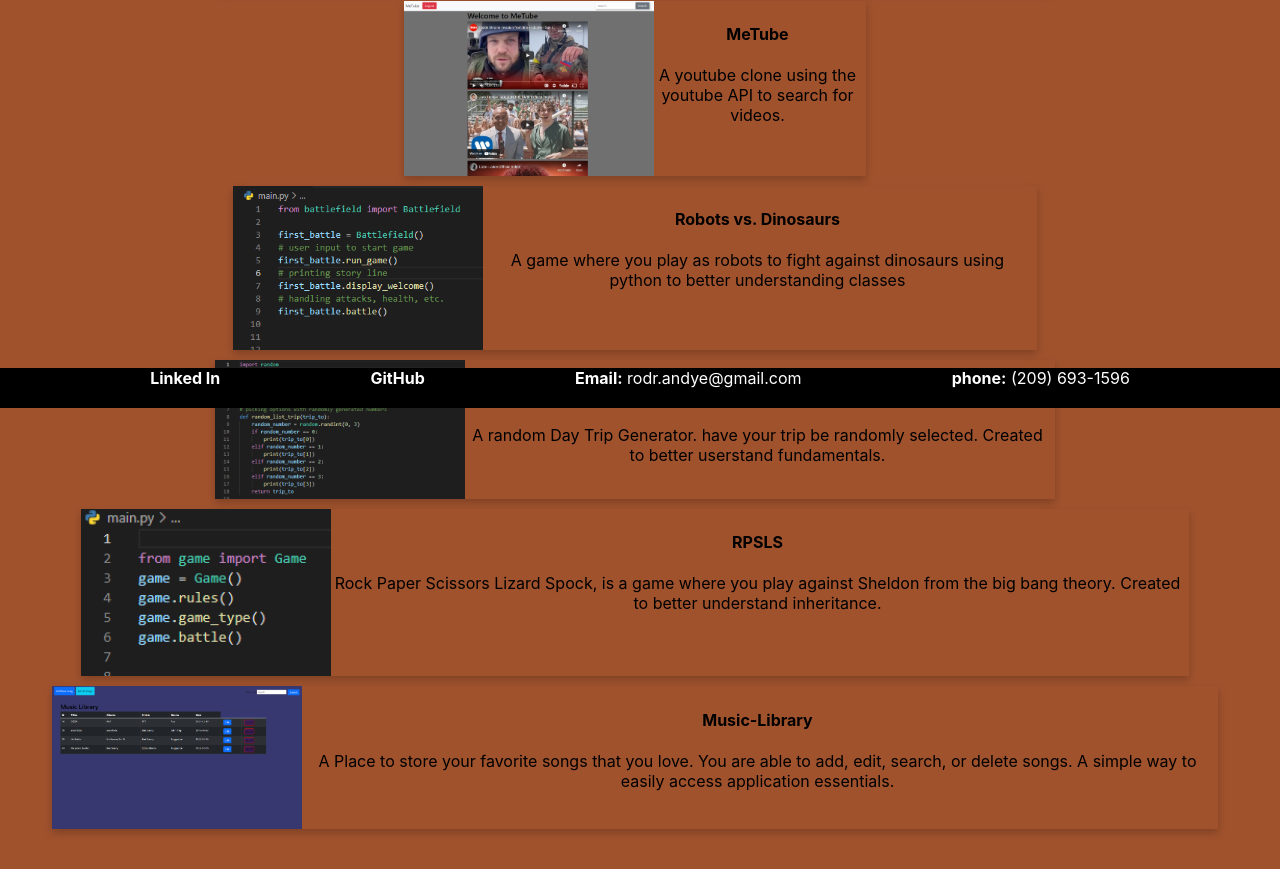
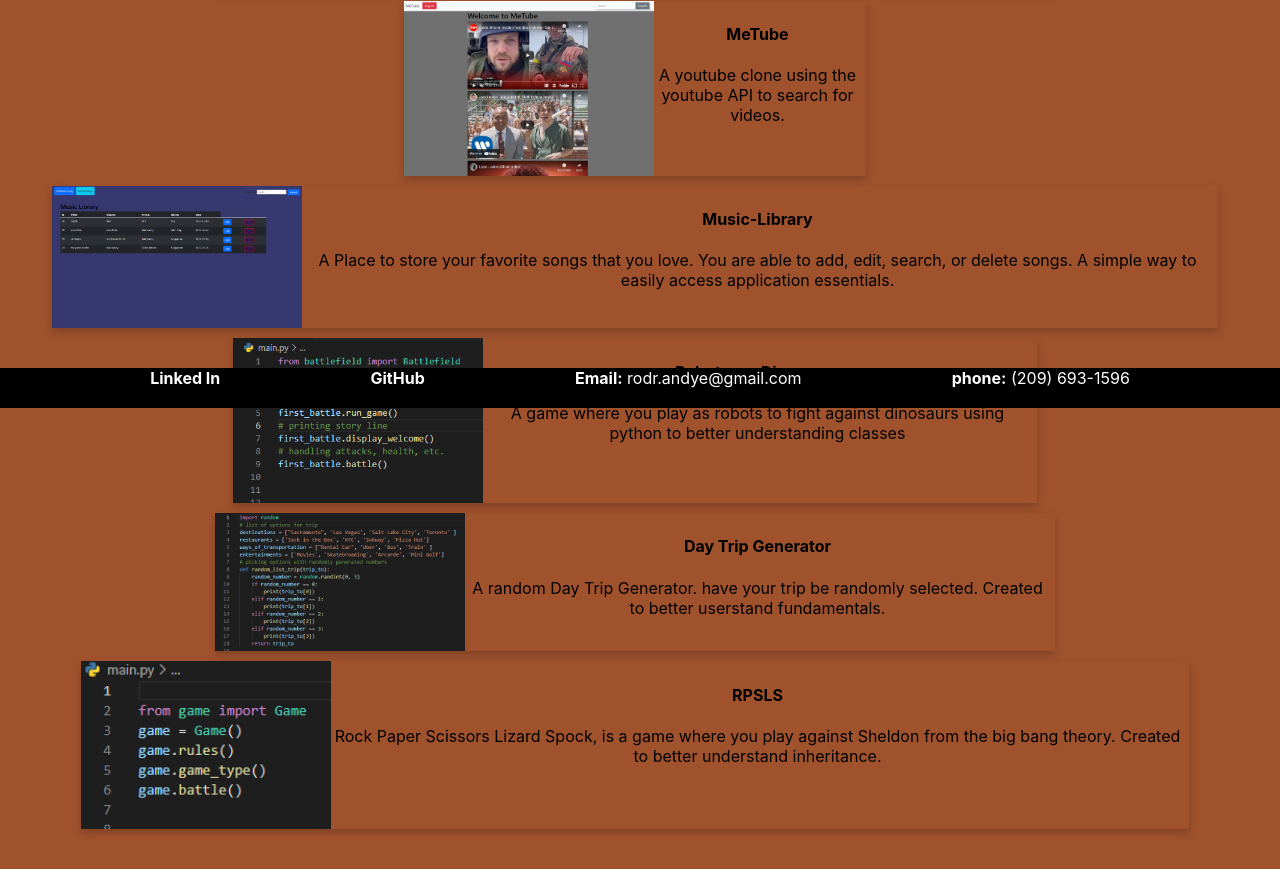
Before and after one commit to Andyrod209/Andyrod209.github.io, a React (Create React App) app: page /projects in a window 1280 px wide. Shown: the part 392-1261 px from the top of the page. Built offline with nearby package versions, Linux system fonts and the light colour scheme.

Commit message:
Refactor: moved music library project up

```diff
--- a/src/pages/Projects/Projects.js
+++ b/src/pages/Projects/Projects.js
@@ -21,6 +21,15 @@ const Projects = () => {
                 <div class="container">
                     <h4>MeTube</h4>
                     <p>A youtube clone using the youtube API to search for videos.</p>
+                </div>
+            </div>
+            <div class="card">
+                <a href='https://github.com/Andyrod209/Music_Library' target="_blank"></a>
+                <img src={process.env.PUBLIC_URL + "images/music-library.png"} />
+                <div class="container">
+                    <h4>Music-Library</h4>
+                    <p>A Place to store your favorite songs that you love. You are able to add,
+                        edit, search, or delete songs. A simple way to easily access application essentials. </p>
                 </div>
             </div>
             <div class="card">
@@ -51,15 +60,6 @@ const Projects = () => {
                         from the big bang theory. Created to better understand inheritance. </p>
                 </div>
             </div>
-            <div class="card">
-                <a href='https://github.com/Andyrod209/Music_Library' target="_blank"></a>
-                <img src={process.env.PUBLIC_URL + "images/music-library.png"} />
-                <div class="container">
-                    <h4>Music-Library</h4>
-                    <p>A Place to store your favorite songs that you love. You are able to add,
-                        edit, search, or delete songs. A simple way to easily access application essentials. </p>
-                </div>
-            </div>
         </div>
         </div>
      );
```
